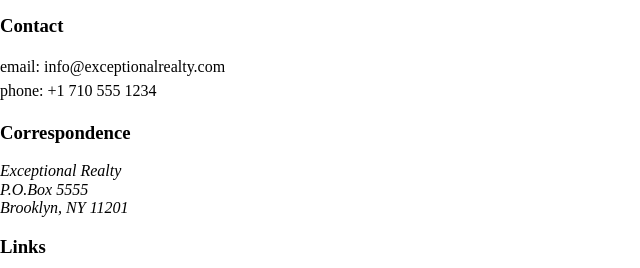
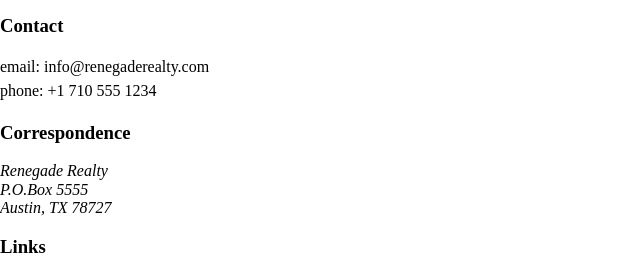
Before and after one commit to atxrenegade/Renegade_Realty, a plain HTML site: page index.html in a window 1280 px wide. Shown: the part 1377-1645 px from the top of the page, 0-640 px from the left. Drawn offline with nearby package versions, Linux system fonts and the light colour scheme; a web font is replaced by a local one.

Commit message:
index page correction

```diff
--- a/index.html
+++ b/index.html
@@ -82,14 +82,14 @@
       <div>
         <h3>Contact</h3>
         <p>
-          email: <a href="mailto:info@exceptionalrealty.com">info@exceptionalrealty.com</a><br>
+          email: <a href="mailto:info@renegaderealty.com">info@renegaderealty.com</a><br>
           phone: +1 710 555 1234
         </p>
         <h3>Correspondence</h3>
         <address>
-          Exceptional Realty<br>
+          Renegade Realty<br>
           P.O.Box 5555<br>
-          Brooklyn, NY 11201
+          Austin, TX 78727
         </address>
       </div>
 
```
